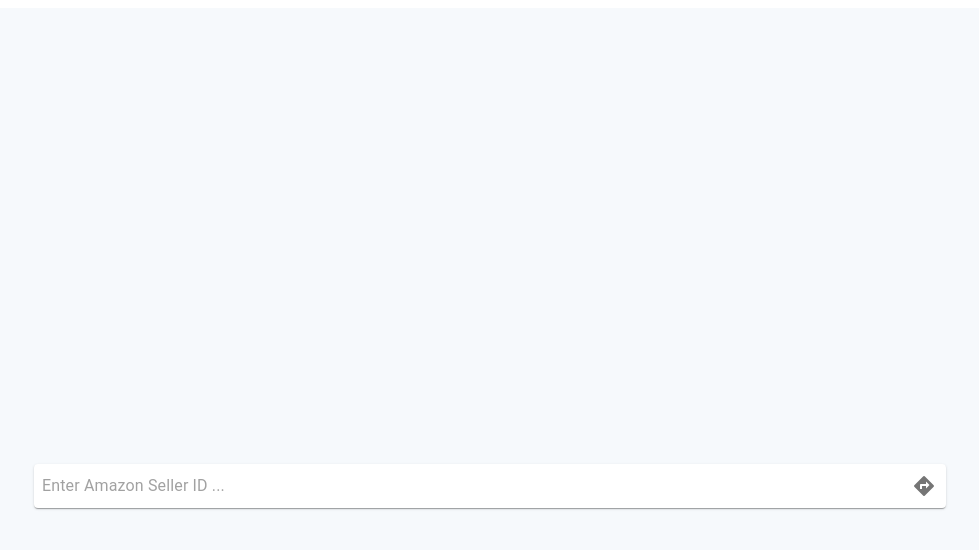
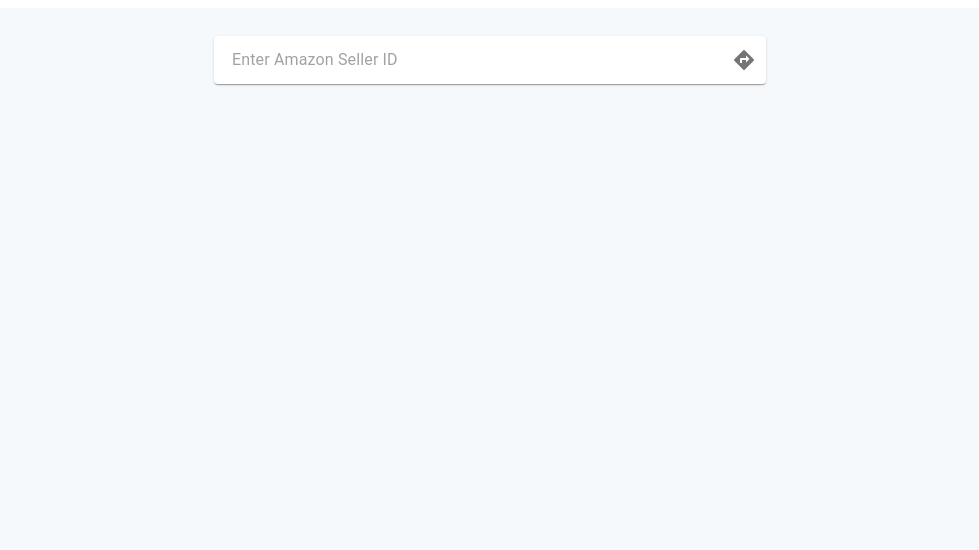
Before and after one commit to shubhamadep/tracksentimentsclient, a React (Create React App) app: page / in a window 1280 px wide. Shown: the top 550 px of the page, without its empty margins (150-1129 px from the left). Built offline with nearby package versions, Linux system fonts and the light colour scheme.

Commit message:
created proxy middleware and tested if get requests are successful viafrontend

```diff
--- a/src/App.js
+++ b/src/App.js
@@ -3,13 +3,13 @@
 import { ThemeProvider as MuiThemeProvider } from '@material-ui/core/styles'
 
 import lightTheme from './theme/muiTheme'
-import HomePage from './Components/HomePage'
-
+import Home from './Components/Home'
+//import HomePage from './Components/HomePage'
 function App() {
   return (
     <MuiThemeProvider theme={lightTheme}>
       <Router>
-        <Route exact path = '/' component={HomePage} />
+        <Route exact path = '/' component={Home} />
       </Router>
     </MuiThemeProvider>
   );
--- /dev/null
+++ b/src/Components/Home.js
@@ -0,0 +1,66 @@
+import React, {useState} from 'react';
+import { Container, Paper, InputBase, IconButton, Grid } from '@material-ui/core'
+import { makeStyles } from '@material-ui/core/styles';
+import DirectionsIcon from '@material-ui/icons/Directions';
+import { getProductDetails } from '../util/product';
+
+
+
+const useStyles = makeStyles((theme) => ({
+    root:{
+        display: 'flex',
+        backgroundColor: theme.palette.primary.background,
+        height: '100vh'
+    },
+    inputBar: {
+        display: 'flex',
+        alignItems: 'center',
+        width: '100%',
+        marginTop: '5%',
+      },
+      input: {
+        marginLeft: theme.spacing(1),
+        flex: 1,
+        padding: '8px 10px'
+      },
+      iconButton: {
+        padding: 10,
+      }
+}))
+export default function Home() {
+    const classes = useStyles()
+    const [value, setValue] = useState("");
+    let products = {};
+    const handleChange = (e) => {
+        setValue(e.target.value);
+    };
+
+    async function handleGoClick() {
+        products = await getProductDetails(value);
+    };
+
+    if(Object.keys(products).length === 0){
+
+
+    return(
+
+        <div className={classes.root}>
+          <Container maxWidth="sm">
+            <Paper component="form" className={classes.inputBar} align="left">
+              <InputBase
+                placeholder="Enter Amazon Seller ID"
+                className={classes.input}
+                inputProps={{'aria-label': 'seller id' }}
+                onChange={handleChange}
+              />
+              <IconButton className={classes.iconButton} aria-label="search" align='right' onClick={handleGoClick}>
+                <DirectionsIcon />
+              </IconButton>
+            </Paper>
+          </Container>
+        </div>
+
+    )
+
+    }
+}
--- a/src/setupProxy.js
+++ b/src/setupProxy.js
@@ -1,5 +1,6 @@
 const { createProxyMiddleware } = require('http-proxy-middleware');
 
 module.exports = function(app) {
-    app.use(createProxyMiddleware('/getProductDetails', { target : 'https://amazonsellerproductinfo.herokuapp.com' }));
+    app.use(createProxyMiddleware('/getProductDetails/scrape', { target : 'https://amazonsellerproductinfo.herokuapp.com' }));
+    app.use(createProxyMiddleware('/reviews/scrape', { target : 'https://amazonsellerproductinfo.herokuapp.com' }));
 }
--- /dev/null
+++ b/src/util/product.js
@@ -0,0 +1,12 @@
+import axios from 'axios';
+
+export function getProductDetails(value) {
+    return new Promise((resolve, reject) => {
+      axios
+        .get('/getproductdetails/scrape?SellerID='+value)
+        .then(
+          res => resolve(res.data),
+          err => reject(err)
+        );
+    });
+  }
```
Also changed, not shown: 1 other file (tests, documents, lock files or other folders).
